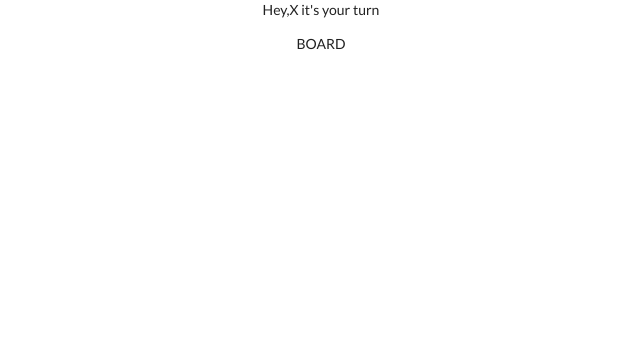
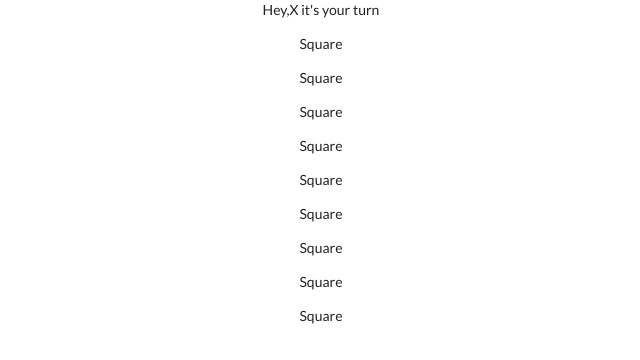
Before and after one commit to raobaba/Tic_Tac_Toe_GAme, a React (Create React App) app: page / in a window 1280 px wide. Shown: the top 360 px of the page, without its empty margins (319-959 px from the left). Built offline with nearby package versions, Linux system fonts and the light colour scheme.

Commit message:
nine boxes

```diff
--- a/src/Pages/Board.tsx
+++ b/src/Pages/Board.tsx
@@ -5,7 +5,11 @@ const Board:React.FC = () =>{
         <div>
           <p>Hey,X it's your turn</p>
           <div>
-            BOARD
+            {
+                Array(9).fill(null).map((val,ind) => (
+                    <p>Square</p>
+                ))
+            }
           </div>
         </div>
     )
```
